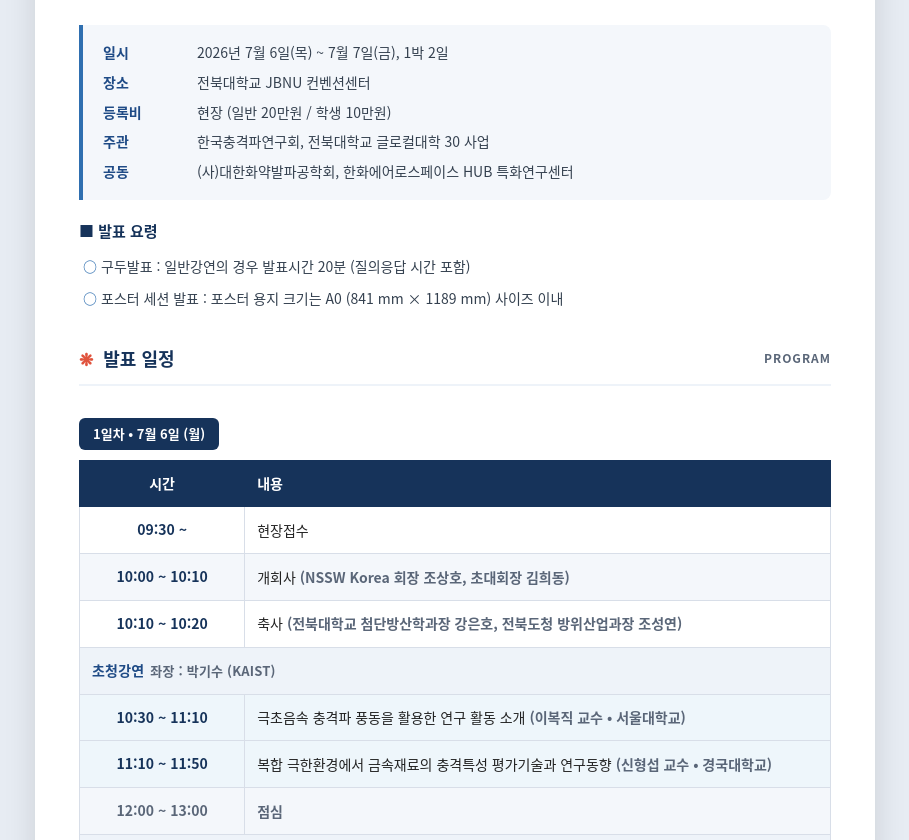
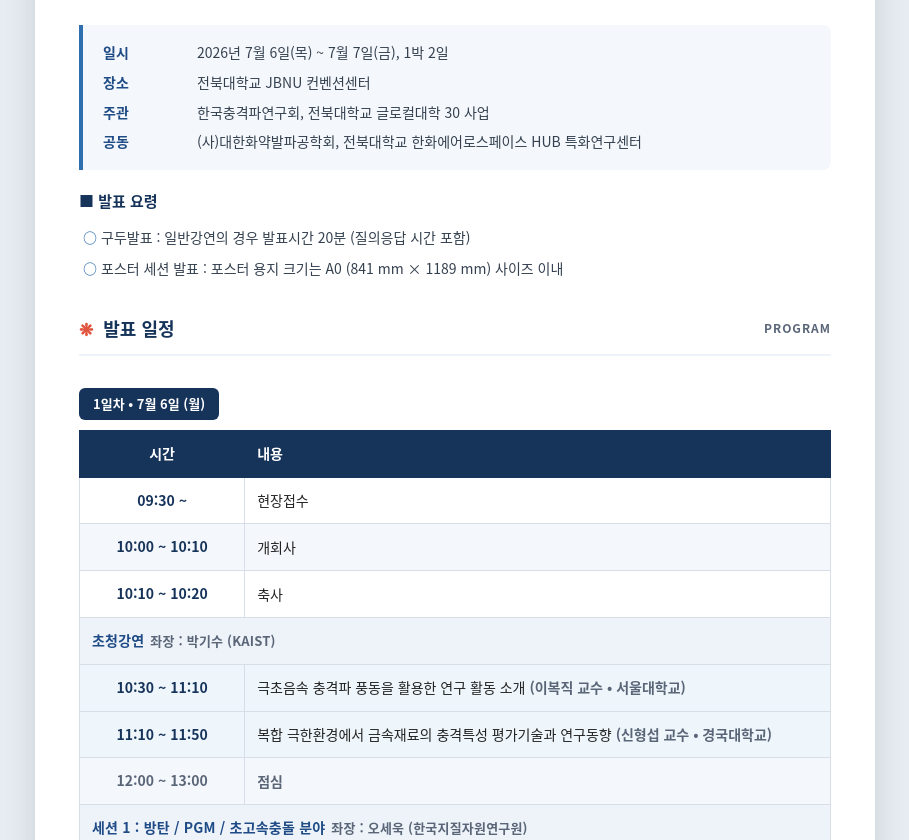
Before and after one commit to gemmarocker-cho/nssw2026, a plain HTML site: page index.html in a window 1280 px wide. Shown: the part 499-1339 px from the top of the page, without its empty margins (185-1094 px from the left). Drawn offline with Linux system fonts and the light colour scheme.

Commit message:
안내문 업데이트 (발표일정 반영)

```diff
--- a/index.html
+++ b/index.html
@@ -118,9 +118,8 @@
         <dl class="kv">
           <dt>일시</dt><dd>2026년 7월 6일(목) ~ 7월 7일(금), 1박 2일</dd>
           <dt>장소</dt><dd>전북대학교 JBNU 컨벤션센터</dd>
-          <dt>등록비</dt><dd>현장 (일반 20만원 / 학생 10만원)</dd>
           <dt>주관</dt><dd>한국충격파연구회, 전북대학교 글로컬대학 30 사업</dd>
-          <dt>공동</dt><dd>(사)대한화약발파공학회, 한화에어로스페이스 HUB 특화연구센터</dd>
+          <dt>공동</dt><dd>(사)대한화약발파공학회, 전북대학교 한화에어로스페이스 HUB 특화연구센터</dd>
         </dl>
       </div>
       <h3 class="guide-h">■ 발표 요령</h3>
@@ -138,8 +137,8 @@
         <thead><tr><th style="width:22%">시간</th><th class="l">내용</th></tr></thead>
         <tbody>
           <tr><td class="t">09:30 ~</td><td class="l">현장접수</td></tr>
-          <tr><td class="t">10:00 ~ 10:10</td><td class="l">개회사 <span class="who">(NSSW Korea 회장 조상호, 초대회장 김희동)</span></td></tr>
-          <tr><td class="t">10:10 ~ 10:20</td><td class="l">축사 <span class="who">(전북대학교 첨단방산학과장 강은호, 전북도청 방위산업과장 조성연)</span></td></tr>
+          <tr><td class="t">10:00 ~ 10:10</td><td class="l">개회사</td></tr>
+          <tr><td class="t">10:10 ~ 10:20</td><td class="l">축사</td></tr>
           <tr class="div"><td colspan="2">초청강연<span class="chair">좌장 : 박기수 (KAIST)</span></td></tr>
           <tr class="inv"><td class="t">10:30 ~ 11:10</td><td class="l">극초음속 충격파 풍동을 활용한 연구 활동 소개 <span class="who">(이복직 교수 · 서울대학교)</span></td></tr>
           <tr class="inv"><td class="t">11:10 ~ 11:50</td><td class="l">복합 극한환경에서 금속재료의 충격특성 평가기술과 연구동향 <span class="who">(신형섭 교수 · 경국대학교)</span></td></tr>
@@ -216,10 +215,10 @@
     <section class="sec">
       <div class="sec-title"><span class="star">❋</span>등록비<span class="en">REGISTRATION FEE</span></div>
       <table>
-        <thead><tr><th>구분</th><th>일반</th><th>학생</th><th>비고</th></tr></thead>
+        <thead><tr><th>구분</th><th>일반회원</th><th>학생회원</th><th>비고</th></tr></thead>
         <tbody>
           <tr><td>사전등록</td><td>200,000 원</td><td>100,000 원</td><td><span class="pill-tag"><s>6월 17일</s> → 6월 22일까지</span></td></tr>
-          <tr><td>현장등록</td><td>220,000 원</td><td>120,000 원</td><td>—</td></tr>
+          <tr><td>현장등록</td><td>200,000 원</td><td>100,000 원</td><td>—</td></tr>
         </tbody>
       </table>
       <div class="acct">사전등록 입금계좌 &nbsp;<b>한국씨티은행 102-53109-252</b> &nbsp;예금주: 대한화약발파공학회</div>
```
